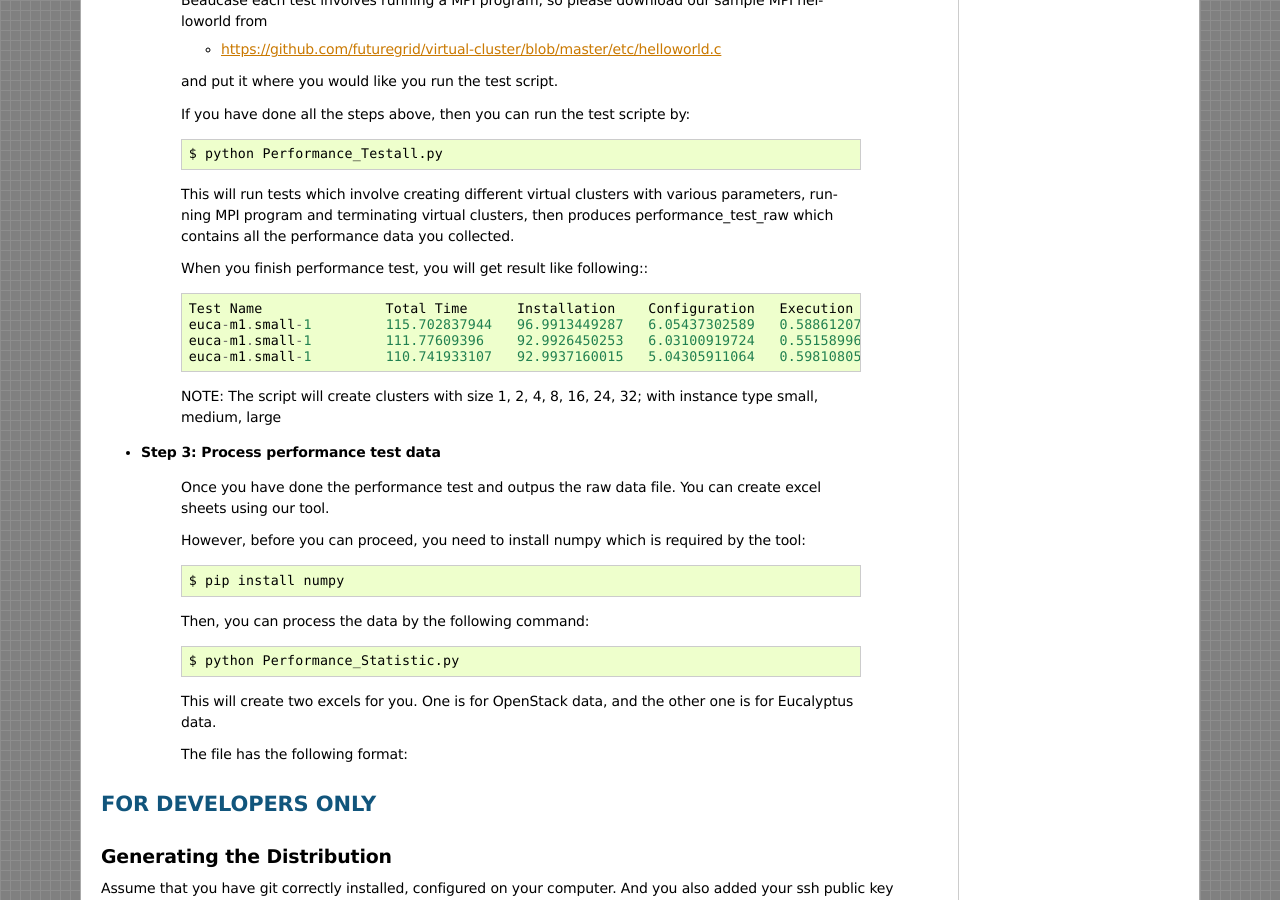
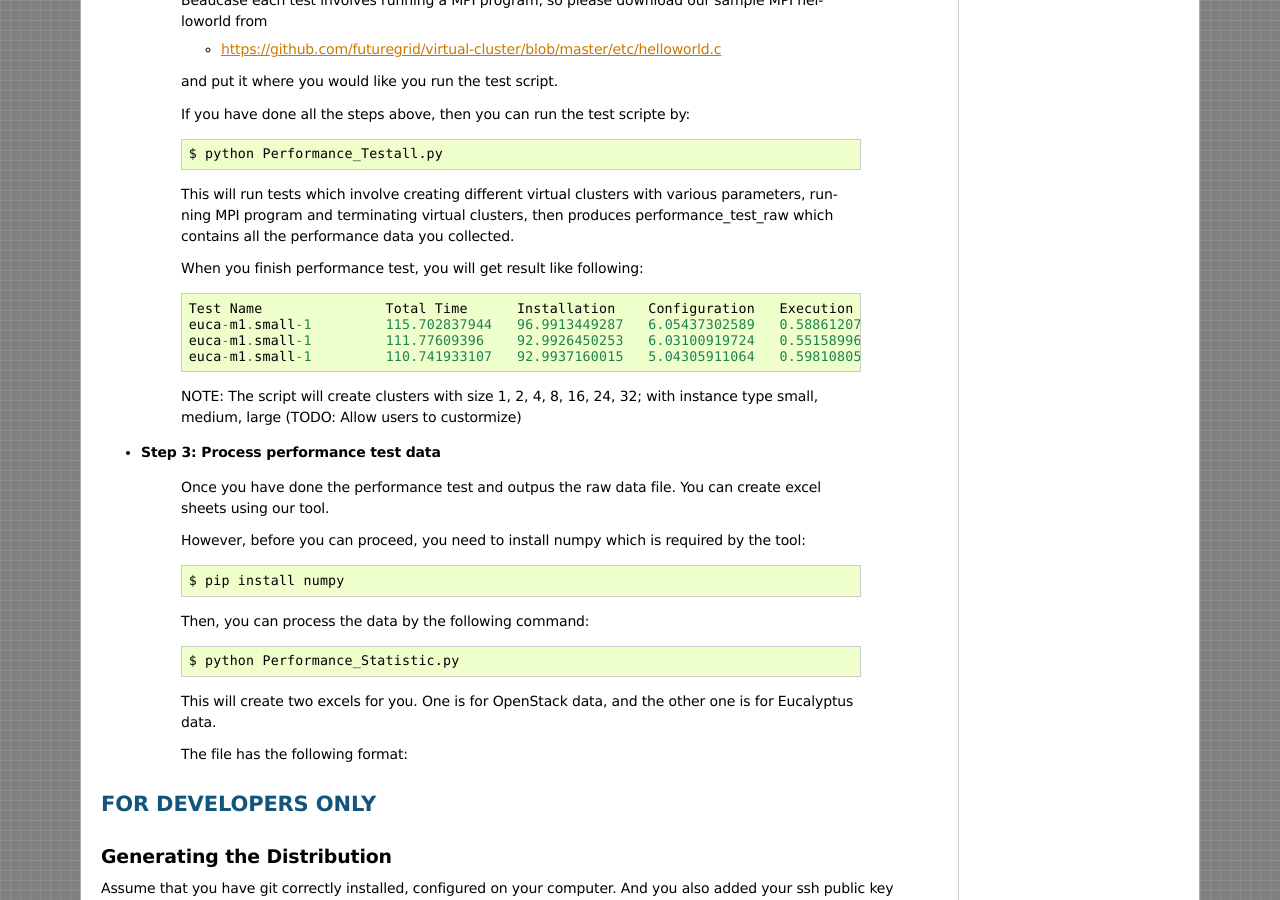
Before and after one commit to futuregrid/virtual-cluster, a Sphinx documentation site: the page built from doc/source/intro.rst, in a window 1280 px wide and 900 px high, scrolled down 9370 px. Built offline with Sphinx 7.4.7, drawn with Linux system fonts in a browser that asks for light colours; formulas are drawn with MathJax 3; pages that are not in the unit, such as notebooks, are missing from menus.

Commit message:
Update doc/source/intro.rst

```diff
--- a/doc/source/intro.rst
+++ b/doc/source/intro.rst
@@ -549,7 +549,7 @@ sections. Once you can successfully run our tool, you can proceed with the follo
 	running MPI program and terminating virtual clusters, then produces performance_test_raw which contains
 	all the performance data you collected.
 
-	When you finish performance test, you will get result like following:::
+	When you finish performance test, you will get result like following::
 
 		Test Name           	Total Time     	Installation   	Configuration  	Execution      	Termination    	IP association 	IP association fail 	IP change 	Restart
 		euca-m1.small-1     	115.702837944  	96.9913449287  	6.05437302589  	0.58861207962  	0.159124135971 	N/A            	N/A                 	N/A       	N/A
@@ -557,7 +557,7 @@ sections. Once you can successfully run our tool, you can proceed with the follo
 		euca-m1.small-1     	110.741933107  	92.9937160015  	5.04305911064  	0.598108053207 	0.16206908226  	N/A            	N/A                 	N/A       	N/A
 
 	NOTE: The script will create clusters with size 1, 2, 4, 8, 16, 24, 32; with instance type small,
-	medium, large
+	medium, large (TODO: Allow users to custormize)
 
 * **Step 3: Process performance test data**
 
```
